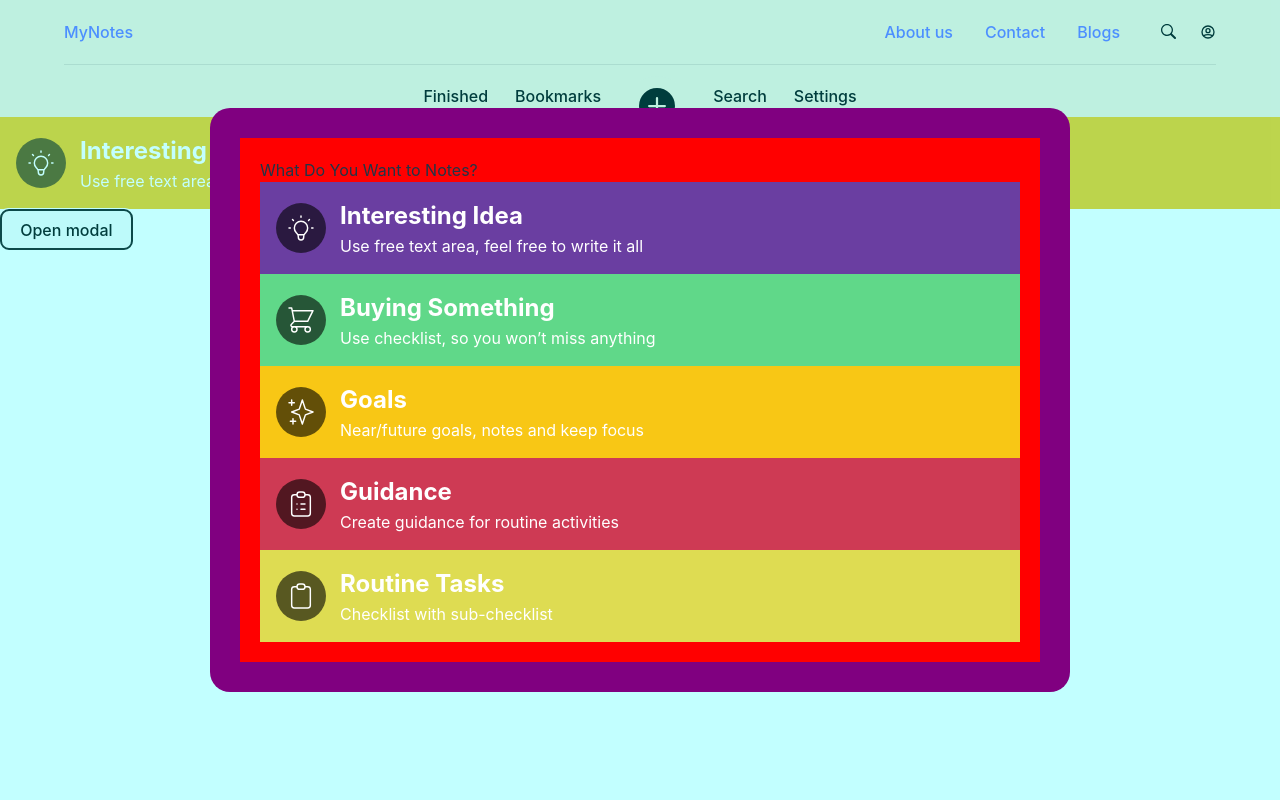
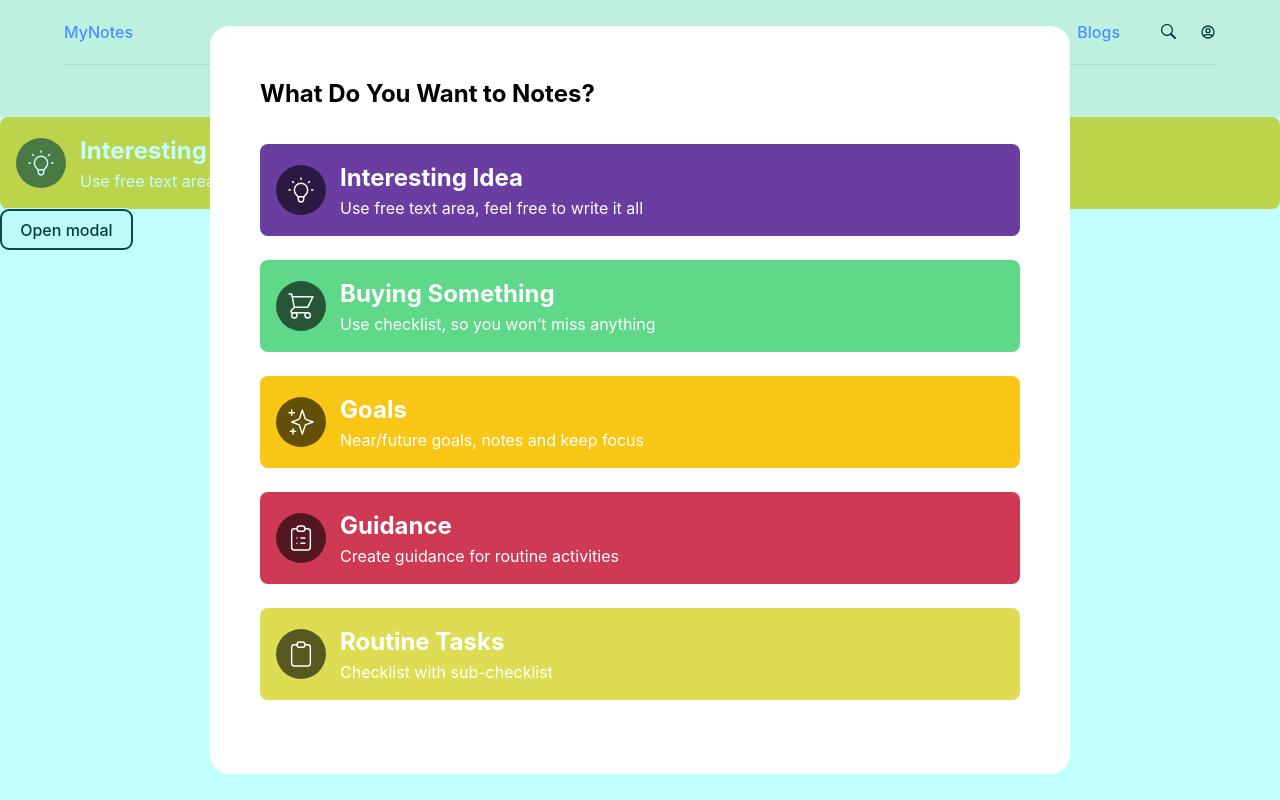
Before and after one commit to callmeoani/mynotes_app, a React (Vite) app: page /testing in a window 1280 px wide. Both pictures are taken after a click on the button "Open modal". Built offline with nearby package versions, Linux system fonts and the light colour scheme; the HTML template or start-up script is replaced by a standard one.

Commit message:
finishing up with the v1 of the select type modal

```diff
--- a/src/components/modal/Modal.css
+++ b/src/components/modal/Modal.css
@@ -16,11 +16,11 @@
 
 .children-container {
   /* width: 80%; */
-  background-color: green;
+  background-color: white;
   /* margin: 0 auto; */
 }
 .modal-main {
-  background-color: purple;
+  background-color: white;
   border-radius: 20px;
   padding: 30px;
   width: 80%;
--- a/src/components/note_type_select/NoteTypeSelect.css
+++ b/src/components/note_type_select/NoteTypeSelect.css
@@ -4,6 +4,11 @@
   color: white;
   display: flex;
   align-items: center;
+  border-radius: 8px;
+}
+.NoteTypeSelect:hover {
+  transform: scale(1.03);
+  transition: cubic-bezier(1, 0, 0, 1);
 }
 /* ========================================= */
 
--- a/src/components/note_type_select/SelectModal.css
+++ b/src/components/note_type_select/SelectModal.css
@@ -1,5 +1,5 @@
 .selectModal {
-  background-color: red;
+  /* background-color: red; */
   padding: 20px;
 }
 
@@ -8,12 +8,22 @@ ul {
 }
 
 /* ============= */
+
 .all-noteTypes {
   display: flex;
   flex-direction: column;
+
   list-style-type: none;
 }
 
 .noteType-li {
   cursor: pointer;
+  margin-bottom: 24px;
 }
+
+.selectModal .text {
+  font-size: 24px;
+  font-weight: 700;
+  margin-bottom: 32px;
+  color: black;
+}
--- a/src/components/note_type_select/SelectModal.jsx
+++ b/src/components/note_type_select/SelectModal.jsx
@@ -58,7 +58,7 @@ const SelectModal = ({ open, setOpen }) => {
   return (
     <Modal openModal={open} setOpenModal={setOpen}>
       <div className="selectModal">
-        <p>What Do You Want to Notes?</p>
+        <p className="text">What Do You Want to Notes?</p>
 
         <ul className="all-noteTypes">
           {noteTypes.map((noteType, index) => (
--- a/src/layouts/layout_general/LayoutGeneral.jsx
+++ b/src/layouts/layout_general/LayoutGeneral.jsx
@@ -1,5 +1,6 @@
 // ==============|| PACKAGES IMPORTS ||==================
 import { Outlet } from "react-router-dom";
+import { useState } from "react";
 
 // ==============|| IMAGES IMPORTS ||==================
 
@@ -10,11 +11,14 @@ import { Outlet } from "react-router-dom";
 // ==============|| COMPONENTS IMPORTS ||==================
 import NavbarPry from "../../components/nav_bars/navbar_pry/NavbarPry";
 import "./LayoutGeneral.css";
+import SelectModal from "../../components/note_type_select/SelectModal";
 
 const LayoutGeneral = () => {
+  const [openModal, setOpenModal] = useState(false);
   return (
     <div className="layout-general">
       <NavbarPry />
+      <SelectModal open={openModal} setOpen={setOpenModal} />
       <Outlet />
     </div>
   );
--- a/src/pages/testing/Testing.jsx
+++ b/src/pages/testing/Testing.jsx
@@ -34,9 +34,6 @@ const Testing = () => {
       >
         Open modal
       </button>
-      {/* <Modal openModal={openModal} setOpenModal={setOpenModal}>
-        <div>What Do You Want to Notes?</div>
-      </Modal> */}
       <SelectModal open={openModal} setOpen={setOpenModal} />
     </div>
   );
```
